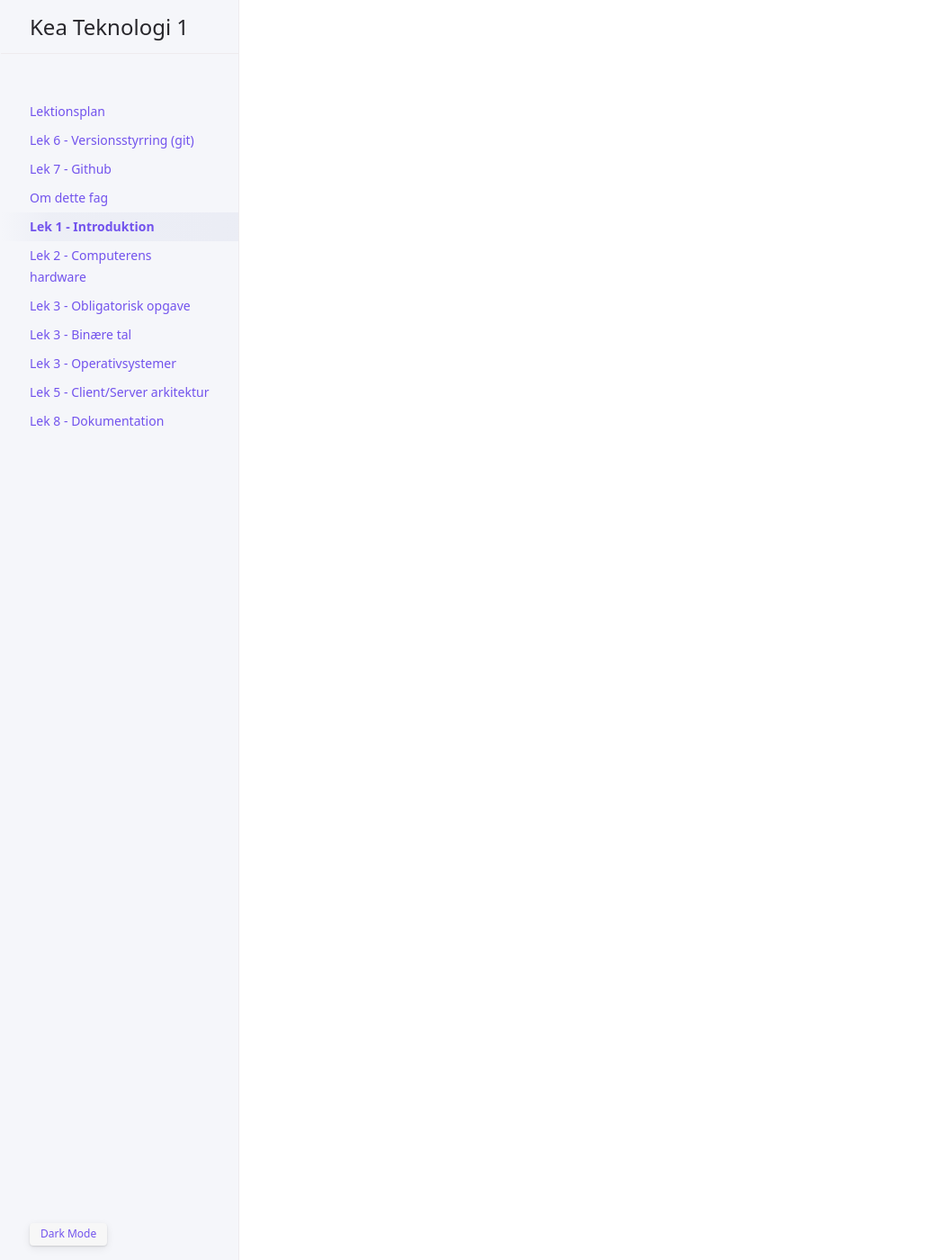
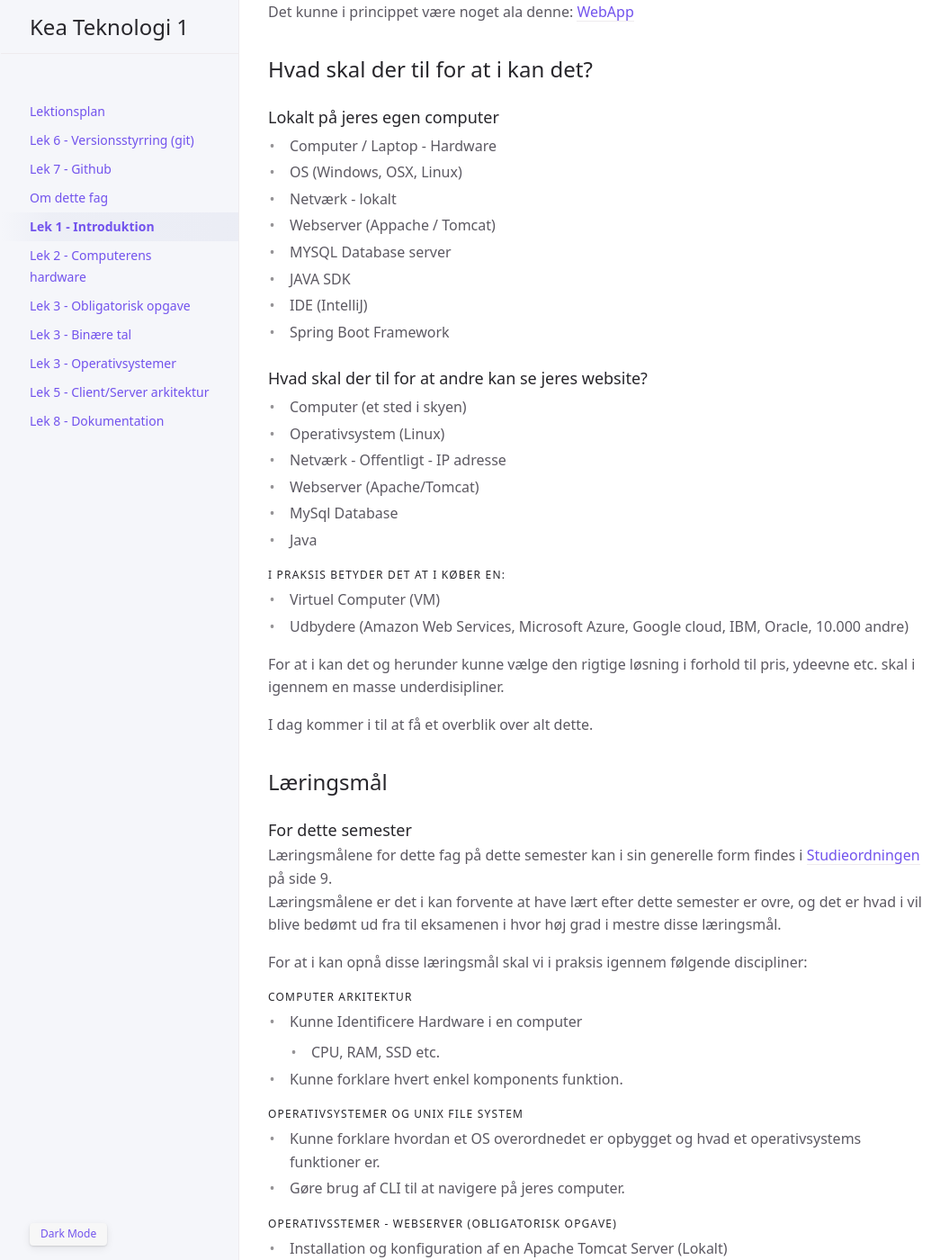
Before and after one commit to techkea/a2021, a Jekyll site: the page built from docs/introduktion/index.md, in a window 1280 px wide and 1400 px high, scrolled down 440 px. Shown: the whole window at 90% size, without its empty margins (106-1161 px from the left). Built offline with Jekyll 4.4.1, drawn with Linux system fonts in a browser that asks for light colours; some of the changed text lies outside the part shown.

Commit message:
intro side

```diff
--- a/docs/introduktion/index.md
+++ b/docs/introduktion/index.md
@@ -4,9 +4,113 @@ title: Lek 1 - Introduktion
 nav_order: 30
 description: ""
 ---
-# Introduktion til Teknologi 1
 
+# Introduktion til Teknologifaget og til emnet Computer Arkitektur
+Velkommen til jeres først undervisningsdag i Teknologi. I dag bliver en introduktionsdag, hvor i får et overblik over hvad i skal lære i dette semester, og jeg (Claus) får en ide om hvem i er. Vi tager også hul på det første emne som er computerens hardware.
 
-## Indhold
-* Introduktion og overblik
-* 2 talssystemet
+## Hvad skal i lære i dette fag?
+Overordnet set (og meget forsimplet sagt) er det som i skal lære i dette fag at kunne **deploye en webapplikation**. Webapplikationen lærer i at lave i programmeringsundervisningen og at kunne deploy den lærer i, i Teknologi.
+
+Det kunne i princippet være noget ala denne: [WebApp](https://moviesfrontandback.herokuapp.com/#/movies)
+
+## Hvad skal der til for at i kan det?
+
+### Lokalt på jeres egen computer
+* Computer / Laptop - Hardware
+* OS (Windows, OSX, Linux)
+* Netværk - lokalt
+* Webserver (Appache / Tomcat)
+* MYSQL Database server
+* JAVA SDK
+* IDE (IntelliJ)
+* Spring Boot Framework
+
+### Hvad skal der til for at andre kan se jeres website?
+* Computer (et sted i skyen)
+* Operativsystem (Linux)
+* Netværk - Offentligt - IP adresse
+* Webserver (Apache/Tomcat)
+* MySql Database
+* Java
+
+#### I praksis betyder det at i køber en:
+* Virtuel Computer (VM)
+* Udbydere (Amazon Web Services, Microsoft Azure, Google cloud, IBM, Oracle, 10.000 andre)
+
+For at i kan det og herunder kunne vælge den rigtige løsning i forhold til pris, ydeevne etc. skal i igennem en masse underdisipliner.
+
+I dag kommer i til at få et overblik over alt dette.
+
+## Læringsmål
+
+### For dette semester
+Læringsmålene for dette fag på dette semester kan i sin generelle form findes i [Studieordningen](https://kea.dk/images/DA/Files/Uddannelser/Studieordninger/STO-Datamatiker-2019-december.pdf) på side 9.
+Læringsmålene er det i kan forvente at have lært efter dette semester er ovre, og det er hvad i vil blive bedømt ud fra til eksamenen i hvor høj grad i mestre disse læringsmål.
+
+For at i kan opnå disse læringsmål skal vi i praksis igennem følgende discipliner:
+#### Computer Arkitektur
+* Kunne Identificere Hardware i en computer
+	* CPU, RAM, SSD etc.
+* Kunne forklare hvert enkel komponents funktion.
+
+#### Operativsystemer og Unix File System
+* Kunne forklare hvordan et OS overordnedet er opbygget og hvad et operativsystems funktioner er.
+* Gøre brug af CLI til at navigere på jeres computer.
+
+#### Operativsstemer - Webserver (obligatorisk opgave)
+* Installation og konfiguration af en Apache Tomcat Server (Lokalt)
+* Deploye en Web ARchive fil (WAR) på denne server.
+* Deploye et statisk website (html, Css, JavaScript) på denne server.
+
+#### Client / Server arkitektur
+* Forstå Clientens og serverens ansvarsområder
+* Basal forståelse for Http Protokollen
+* Forståelse for GETmapping & POSTmapping i en Spring Boot Applikation
+
+#### Databaser
+* Installation af en Database Management Server
+* Installation af en GUI til nem interaktion med Databaserne
+* Hvad er en Database?
+	* Hvad er forskelle og ligheder med en textfil?
+
+#### Cloud Computing
+* Hvad er Cloud computing
+* Virtualisering
+* Linux Styrresystem
+* MySql Database
+* WebServer
+* IaaS, PaaS, SaaS
+* Ondemand, Scalarbillity, Elasticity
+* AWS - Amazon Web Services
+	* Deploy webapp til denne udbyder
+* Gennemgang af forskellig måder at deploye på
+
+#### Tråde
+* Hvordan får vi en computer til at arbejde effectivt og lave flere ting på en gang?
+
+### Læringsmål for i dag
+* Overblik over dette semesters indhold  og semesterets læringsmål.
+* Identificere en computers hardwarekomponenter og kunne forklare hvad deres funktion er.
+
+## Læringsforløb
+* Intro med Claus (Dette semester & Hardwareoplæg)
+* Opdeling i grupper
+	* Se video og læs artikkel under Materialer
+	* Lav øvelserne
+	* Claus vil hoppe ind og ud af jeres grupperum og give feedback
+
+## Materiale
+* [Everything You Need to Know About Computer Hardware](https://www.lifewire.com/computer-hardware-2625895)
+* [How To Identify The Components Inside Your Computer](https://www.youtube.com/watch?v=yRmPTbGBqVI)
+
+## Øvelser
+
+### Navngiv komponenter
+* Navngiv alle komponenter på en Raspberry PI 4 og deres størrelse, ydeevne etc. og beskriv deres funktionalitet.
+
+![](img/RPI4-MODBP-1GB_DSL.png)
+
+* Identificer herefter komponenterne på din egen computer og beskriv deres størrelse, ydeevne etc.  Gør dette ved enten at skille din computer ad med en skruetrækker eller ved at finde et billede online og herefter kigge på det.
+
+### Lav et program der informerer brugeren om componenterne i en computer
+* Lav et program (Java) der informerer brugeren om componenterne i en computer. Programmet skal være interaktivt.
```
